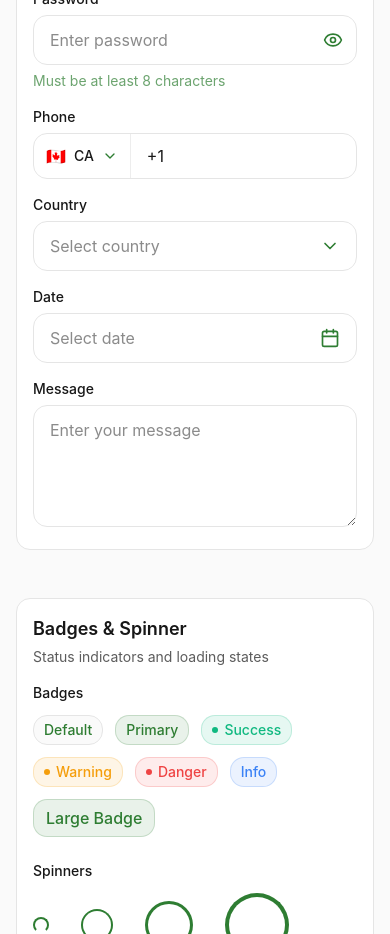
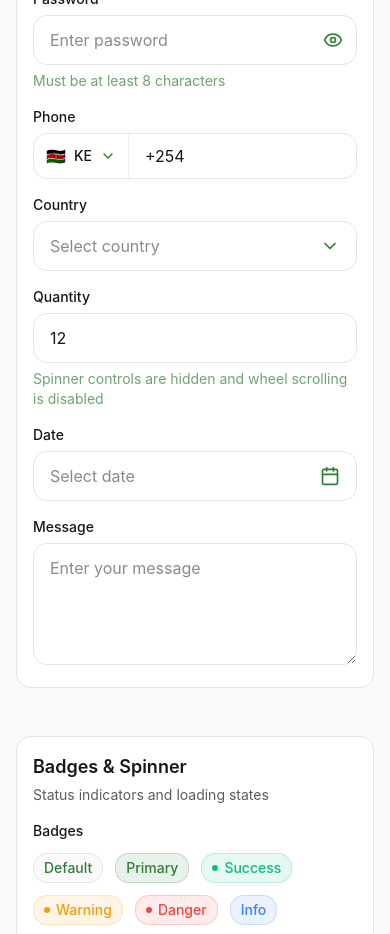
Before and after one commit to AtutiBonface/stackloop-ui, a React (Vite) app: page / in a window 390 px wide. Shown: the part 1000-1934 px from the top of the page. Built offline with nearby package versions, Linux system fonts and the light colour scheme.

Commit message:
feat: enhance Input component with quantity field and update PhoneInput for preferred country detection

```diff
--- a/src/App.tsx
+++ b/src/App.tsx
@@ -67,6 +67,7 @@ function AppContent() {
   const [multiSelectValue, setMultiSelectValue] = useState<string[]>([])
   const [phoneValue, setPhoneValue] = useState('')
   const [countryValue, setCountryValue] = useState('')
+  const [quantityValue, setQuantityValue] = useState('12')
   const [currentStep, setCurrentStep] = useState(1)
   const [isLoading, setIsLoading] = useState(false)
   const [selectedTableRows, setSelectedTableRows] = useState<string[]>([])
@@ -205,6 +206,14 @@ function AppContent() {
                 type="country"
                 value={countryValue}
                 onChange={(nextValue) => setCountryValue(String(nextValue))}
+              />
+
+              <Input
+                label="Quantity"
+                type="number"
+                value={quantityValue}
+                onChange={(nextValue) => setQuantityValue(String(nextValue))}
+                hint="Spinner controls are hidden and wheel scrolling is disabled"
               />
 
               <Input
--- a/src/Input.tsx
+++ b/src/Input.tsx
@@ -8,13 +8,15 @@ import { DatePicker } from './DatePicker'
 import { CountrySelect } from './CountrySelect'
 import { PhoneInput } from './PhoneInput'
 
-type SmartInputType = React.HTMLInputTypeAttribute | 'country' | 'phone'
+type InputValue = string | Date
 
-export interface InputProps extends Omit<React.InputHTMLAttributes<HTMLInputElement>, 'type' | 'value' | 'onChange'> {
-  type?: SmartInputType
-  value?: string | number | readonly string[] | Date
-  onChange?: (value: string | Date) => void
-  onValueChange?: (value: string | Date) => void
+type NativeInputType = Exclude<React.HTMLInputTypeAttribute, 'date' | 'phone' | 'country' | 'tel'>
+
+type NativeInputProps = Omit<React.InputHTMLAttributes<HTMLInputElement>, 'type' | 'value' | 'onChange'> & {
+  type?: NativeInputType
+  value?: string | number | readonly string[]
+  onChange?: (value: InputValue) => void
+  onValueChange?: (value: InputValue) => void
   label?: string
   error?: string
   hint?: string
@@ -23,15 +25,79 @@ export interface InputProps extends Omit<React.InputHTMLAttributes<HTMLInputElem
   animate?: boolean
 }
 
+type PhoneInputFieldProps = Omit<React.ComponentProps<typeof PhoneInput>, 'value' | 'onChange'> & {
+  type: 'phone' | 'tel'
+  value?: string
+  onChange?: (value: InputValue) => void
+  onValueChange?: (value: InputValue) => void
+}
+
+type CountrySelectInputProps = Omit<React.ComponentProps<typeof CountrySelect>, 'value' | 'onChange'> & {
+  type: 'country'
+  value?: string
+  onChange?: (value: InputValue) => void
+  onValueChange?: (value: InputValue) => void
+}
+
+type DatePickerInputProps = Omit<React.ComponentProps<typeof DatePicker>, 'value' | 'onChange'> & {
+  type: 'date'
+  value?: Date
+  onChange?: (value: InputValue) => void
+  onValueChange?: (value: InputValue) => void
+}
+
+export type InputProps = NativeInputProps | PhoneInputFieldProps | CountrySelectInputProps | DatePickerInputProps
+
 export const Input = forwardRef<HTMLInputElement, InputProps>(
-  (
-    {
+  (props, ref) => {
+    const shouldAnimate = props.animate !== false
+    const [showPassword, setShowPassword] = useState(false)
+    const emitValueChange = (nextValue: InputValue) => {
+      props.onChange?.(nextValue)
+      props.onValueChange?.(nextValue)
+    }
+
+    if (props.type === 'phone' || props.type === 'tel') {
+      const { type, value, onChange, onValueChange, ...phoneProps } = props
+      return (
+        <PhoneInput
+          {...phoneProps}
+          value={typeof value === 'string' ? value : ''}
+          onChange={(nextValue) => emitValueChange(nextValue)}
+        />
+      )
+    }
+
+    if (props.type === 'country') {
+      const { type, value, onChange, onValueChange, ...countryProps } = props
+      return (
+        <CountrySelect
+          {...countryProps}
+          value={typeof value === 'string' ? value : ''}
+          onChange={(nextValue) => emitValueChange(nextValue)}
+        />
+      )
+    }
+
+    if (props.type === 'date') {
+      const { type, value, onChange, onValueChange, ...dateProps } = props
+      return (
+        <DatePicker
+          {...dateProps}
+          value={value instanceof Date ? value : undefined}
+          onChange={(nextValue) => emitValueChange(nextValue)}
+        />
+      )
+    }
+
+    const nativeProps = props as NativeInputProps
+    const {
       label,
       error,
       hint,
       leftIcon,
       rightIcon,
-      animate = true,
+      animate,
       className,
       type,
       value,
@@ -40,68 +106,11 @@ export const Input = forwardRef<HTMLInputElement, InputProps>(
       required,
       onChange,
       onValueChange,
-      ...props
-    },
-    ref
-  ) => {
-    const shouldAnimate = animate !== false
-    const [showPassword, setShowPassword] = useState(false)
+      onWheel,
+      ...propsForInput
+    } = nativeProps
 
-    const emitValueChange = (nextValue: string | Date) => {
-      onChange?.(nextValue)
-      onValueChange?.(nextValue)
-    }
-
-    if (type === 'phone') {
-      return (
-        <PhoneInput
-          label={label}
-          error={error}
-          hint={hint}
-          placeholder={placeholder}
-          disabled={disabled}
-          required={required}
-          animate={animate}
-          value={typeof value === 'string' ? value : ''}
-          onChange={(nextValue) => emitValueChange(nextValue)}
-          className={className}
-        />
-      )
-    }
-
-    if (type === 'country') {
-      return (
-        <CountrySelect
-          label={label}
-          error={error}
-          hint={hint}
-          placeholder={placeholder}
-          disabled={disabled}
-          required={required}
-          animate={animate}
-          value={typeof value === 'string' ? value : ''}
-          onChange={(nextValue) => emitValueChange(nextValue)}
-          className={className}
-        />
-      )
-    }
-
-    if (type === 'date') {
-      return (
-        <DatePicker
-          label={label}
-          error={error}
-          hint={hint}
-          placeholder={placeholder}
-          disabled={disabled}
-          required={required}
-          animate={animate}
-          value={value instanceof Date ? value : undefined}
-          onChange={(nextValue) => emitValueChange(nextValue)}
-          className={className}
-        />
-      )
-    }
+    const shouldSuppressNumberSteppers = type === 'number'
 
     const isPassword = type === 'password'
     const inputType = isPassword && showPassword ? 'text' : type
@@ -131,6 +140,7 @@ export const Input = forwardRef<HTMLInputElement, InputProps>(
               'focus:outline-none focus:ring-2 focus:ring-primary focus:border-transparent',
               'disabled:bg-secondary disabled:cursor-not-allowed',
               'touch-target text-base',
+              shouldSuppressNumberSteppers && 'number-input',
               error && 'border-error focus:ring-error',
               !error && 'border-border',
               className
@@ -143,11 +153,15 @@ export const Input = forwardRef<HTMLInputElement, InputProps>(
             }}
             value={value as string | number | readonly string[] | undefined}
             onChange={(event) => emitValueChange(event.target.value)}
+            onWheel={shouldSuppressNumberSteppers ? (event) => {
+              event.preventDefault()
+              onWheel?.(event)
+            } : onWheel}
             placeholder={placeholder}
             disabled={disabled}
             required={required}
 
-            {...props}
+            {...propsForInput}
           />
 
           {isPassword && (
--- a/src/PhoneInput.tsx
+++ b/src/PhoneInput.tsx
@@ -41,7 +41,7 @@ const getLocaleCountry = () => {
 
 const normalizeDialCode = (dialCode: string) => dialCode.replace(/\s/g, '')
 
-const findCountryByDialCodePrefix = (inputValue: string) => {
+const findCountryByDialCodePrefix = (inputValue: string, preferredIso2?: string) => {
   const compactValue = inputValue.replace(/\s/g, '')
   const normalizedValue = compactValue.startsWith('00')
     ? `+${compactValue.slice(2)}`
@@ -49,21 +49,29 @@ const findCountryByDialCodePrefix = (inputValue: string) => {
 
   if (!normalizedValue.startsWith('+')) return undefined
 
-  const sortedCountries = [...countries].sort(
-    (left, right) => normalizeDialCode(right.dialCode).length - normalizeDialCode(left.dialCode).length
-  )
-
-  return sortedCountries.find((item) => {
+  const matchingCountries = countries.filter((item) => {
     const dialCode = normalizeDialCode(item.dialCode)
     return normalizedValue.startsWith(dialCode)
   })
+
+  const preferredCountry = preferredIso2
+    ? matchingCountries.find((item) => item.iso2 === preferredIso2.toUpperCase())
+    : undefined
+
+  if (preferredCountry) {
+    return preferredCountry
+  }
+
+  return [...matchingCountries].sort(
+    (left, right) => normalizeDialCode(right.dialCode).length - normalizeDialCode(left.dialCode).length
+  )[0]
 }
 
 export const PhoneInput: React.FC<PhoneInputProps> = ({
   value,
   onChange,
   country,
-  defaultCountry = 'US',
+  defaultCountry = 'KE',
   autoDetect = true,
   onCountryChange,
   label,
@@ -116,7 +124,7 @@ export const PhoneInput: React.FC<PhoneInputProps> = ({
   }, [])
 
   const selectedCountry = useMemo(() => {
-    const inferredCountry = value ? findCountryByDialCodePrefix(value) : undefined
+    const inferredCountry = value ? findCountryByDialCodePrefix(value, country || internalCountry) : undefined
 
     if (country) {
       const controlledCountry = countries.find((item) => item.iso2 === country.toUpperCase())
@@ -135,7 +143,7 @@ export const PhoneInput: React.FC<PhoneInputProps> = ({
     if (country) return
     if (!value) return
 
-    const inferredCountry = findCountryByDialCodePrefix(value)
+    const inferredCountry = findCountryByDialCodePrefix(value, internalCountry)
     if (!inferredCountry) return
 
     if (inferredCountry.iso2 !== internalCountry) {
@@ -212,7 +220,7 @@ export const PhoneInput: React.FC<PhoneInputProps> = ({
     onCountryChange?.(item)
 
     const currentValue = (value ?? '').replace(/\s/g, '')
-    const detectedCountry = findCountryByDialCodePrefix(currentValue)
+    const detectedCountry = findCountryByDialCodePrefix(currentValue, country || internalCountry)
     const detectedDialCode = detectedCountry ? normalizeDialCode(detectedCountry.dialCode) : ''
 
     let nextValue = item.dialCode
--- a/src/theme.css
+++ b/src/theme.css
@@ -61,6 +61,17 @@ button{
 }
 button:disabled {
   cursor: not-allowed;
+}
+
+input[type='number'] {
+  appearance: textfield;
+  -moz-appearance: textfield;
+}
+
+input[type='number']::-webkit-outer-spin-button,
+input[type='number']::-webkit-inner-spin-button {
+  -webkit-appearance: none;
+  margin: 0;
 }
 
 /* Touch-friendly utilities */
```
Also changed, not shown: 1 other file (tests, documents, lock files or other folders).
